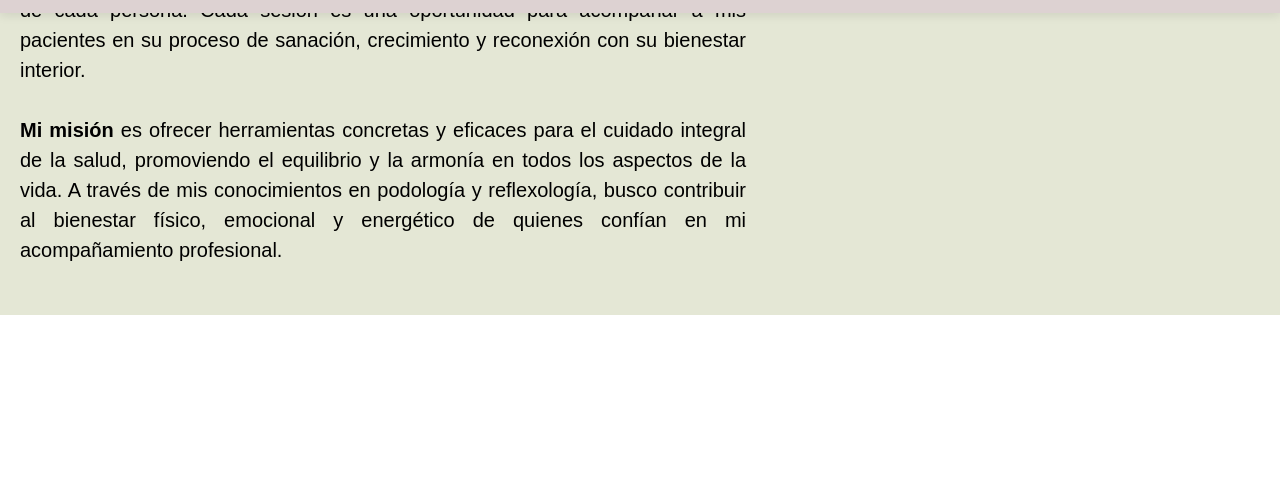
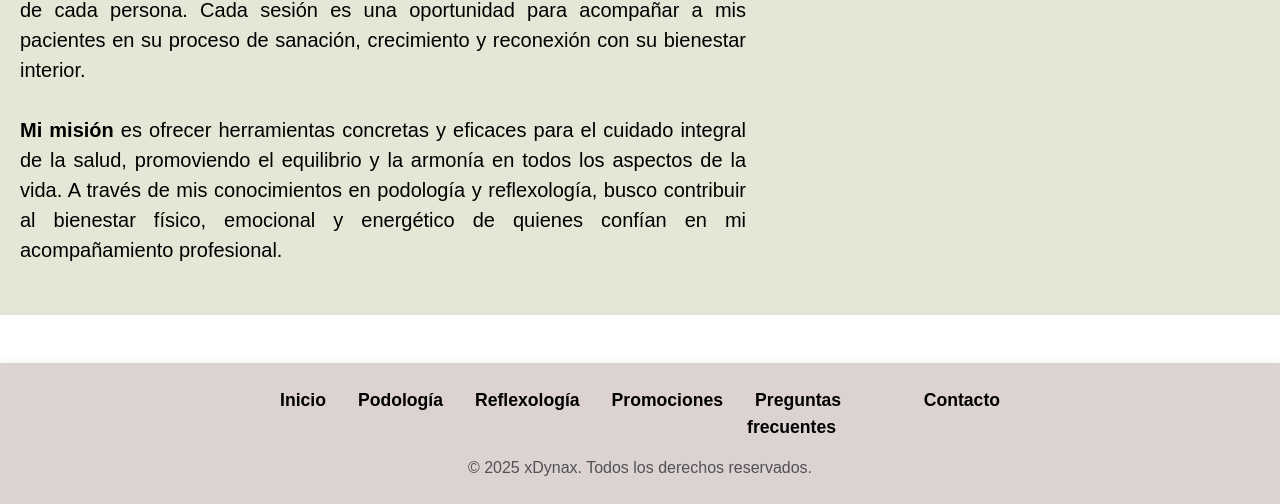
Before and after one commit to MeliDyna/PreEntrega2-Costa, a website: page index.html in a window 1280 px wide. Shown: the part 787-1291 px from the top of the page. Drawn offline with nearby package versions, Linux system fonts and the light colour scheme; a web font is replaced by a local one.

Commit message:
footer movil

```diff
--- a/index.html
+++ b/index.html
@@ -87,7 +87,7 @@
 
     </section>
   </main>
-  <footer class="footer  sticky-bottom bg-footer py-4 mt-5">
+  <footer class="footer  bg-footer py-4 mt-5">
   <div class="container">
     <div class="row justify-content-center text-center text-md-start">
       <div class="col-12 col-md-8">
```
